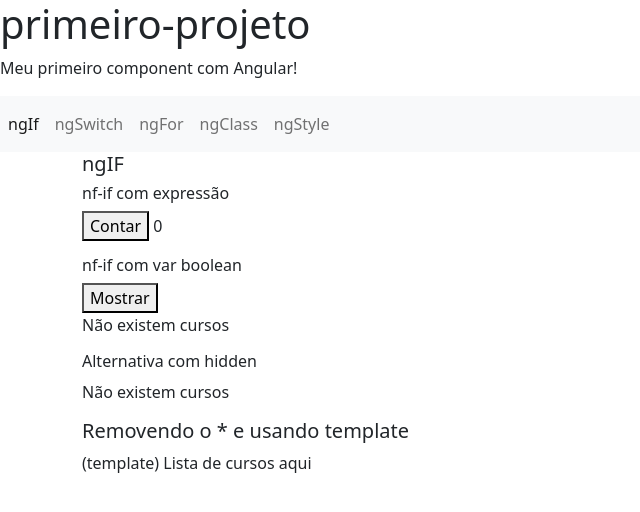
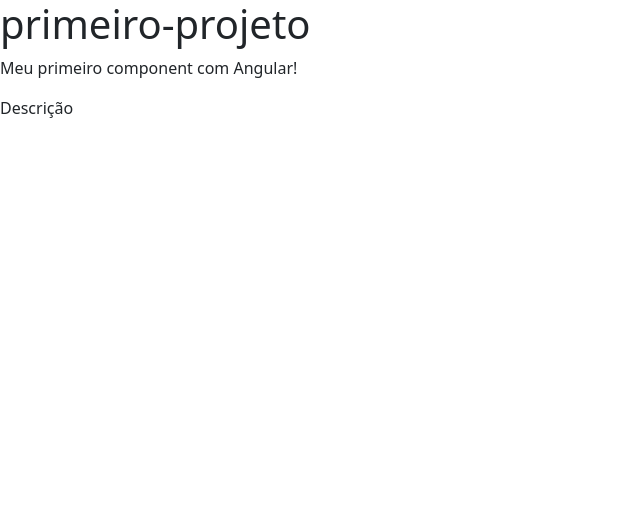
Before and after one commit to brunobr9/curso-angular-loiane, an Angular app: page / in a window 1280 px wide. Shown: the top 512 px of the page, without its empty margins (0-640 px from the left). Built offline with nearby package versions, Linux system fonts and the light colour scheme.

Commit message:
Aula 31 - Operador Elvis

```diff
--- a/src/app/app.component.html
+++ b/src/app/app.component.html
@@ -17,4 +17,7 @@
 <button (click)="mudarValor()">Mudar Valor</button>
 <button (click)="destruirCiclo()">Destruir</button> -->
 
-<app-diretivas></app-diretivas>
+<!-- <app-diretivas></app-diretivas> -->
+
+<!-- Evita nullpointer -->
+<app-operador-elvis></app-operador-elvis>
--- a/src/app/app.module.ts
+++ b/src/app/app.module.ts
@@ -11,6 +11,7 @@ import { InputPropertyComponent } from './input-property/input-property.componen
 import { OutputPropertyComponent } from './output-property/output-property.component';
 import { CicloComponent } from './ciclo/ciclo.component';
 import { DiretivasModule } from './diretivas/diretivas.module';
+import { OperadorElvisComponent } from './operador-elvis/operador-elvis.component';
 
 @NgModule({
   declarations: [ /*  listar componentes, diretivaas e pipes*/
@@ -19,7 +20,8 @@ import { DiretivasModule } from './diretivas/diretivas.module';
     DataBindingComponent,
     InputPropertyComponent,
     OutputPropertyComponent,
-    CicloComponent
+    CicloComponent,
+    OperadorElvisComponent
   ],
   imports: [ /* outros modulos */
     FormsModule,
--- /dev/null
+++ b/src/app/operador-elvis/operador-elvis.component.html
@@ -0,0 +1,2 @@
+<p>{{tarefa.descricao}}</p>
+<p>{{tarefa.responsavel?.usuario?.nome}}</p>
--- /dev/null
+++ b/src/app/operador-elvis/operador-elvis.component.ts
@@ -0,0 +1,19 @@
+import { Component, OnInit } from '@angular/core';
+
+@Component({
+  selector: 'app-operador-elvis',
+  templateUrl: './operador-elvis.component.html',
+  styleUrls: ['./operador-elvis.component.css'],
+})
+export class OperadorElvisComponent implements OnInit {
+  tarefa: any = {
+    descricao: 'Descrição',
+    responsavel: {
+      usuario: null,
+    },
+  };
+
+  constructor() {}
+
+  ngOnInit(): void {}
+}
```
Also changed, not shown: src/app/operador-elvis/operador-elvis.component.css (added), 1 other file (tests, documents, lock files or other folders).
